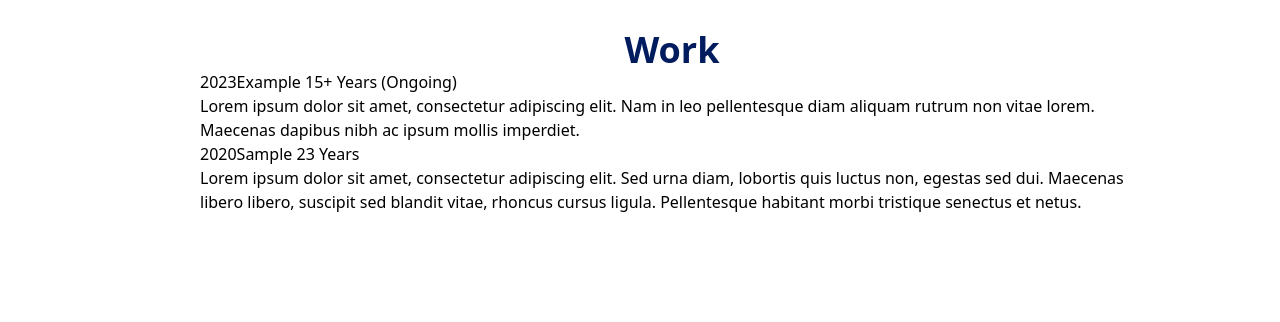
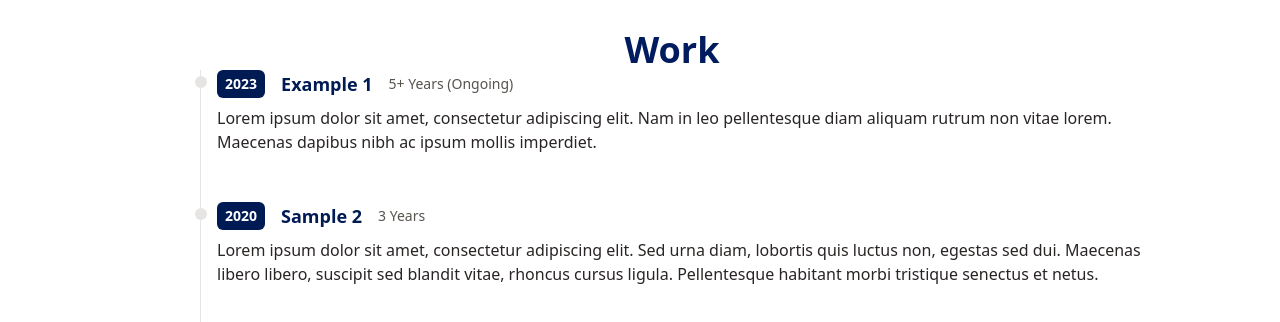
Before and after one commit to Clkwong3/showcase, a React (Vite) app: page / in a window 1280 px wide. Shown: the part 834-1156 px from the top of the page. Before the commit the page ends 1112 px from the top, so only its background shows below. Built offline with nearby package versions, Linux system fonts and the light colour scheme.

Commit message:
WorkItem - Stylize the list

```diff
--- a/src/components/WorkItem.jsx
+++ b/src/components/WorkItem.jsx
@@ -2,15 +2,19 @@
 
 const WorkItem = ({ year, title, duration, details }) => {
   return (
-    <ol>
-      <li>
-        <div />
-        <p>
-          <span>{year}</span>
-          <span>{title}</span>
-          <span>{duration}</span>
+    <ol className="flex flex-col md:flex-row relative border-l border-stone-200">
+      <li className="mb-10 ml-4">
+        <div className="absolute w-3 h-3 bg-stone-200 rounded-full mt-1.5 -left-1.5 border-white" />
+        <p className="flex flex-wrap gap-4 flex-row items-center justify-start text-xs md:text-sm">
+          <span className="inline-block px-2 py-1 font-semibold text-white bg-[#001b53] rounded-md">
+            {year}
+          </span>
+          <span className="text-lg font-semibold text-[#001b53]">{title}</span>
+          <span className="my-1 text-sm font-normal leading-none text-stone-600">
+            {duration}
+          </span>
         </p>
-        <p>{details}</p>
+        <p className="my-2 text-base font-normal text-stone-800">{details}</p>
       </li>
     </ol>
   );
```
